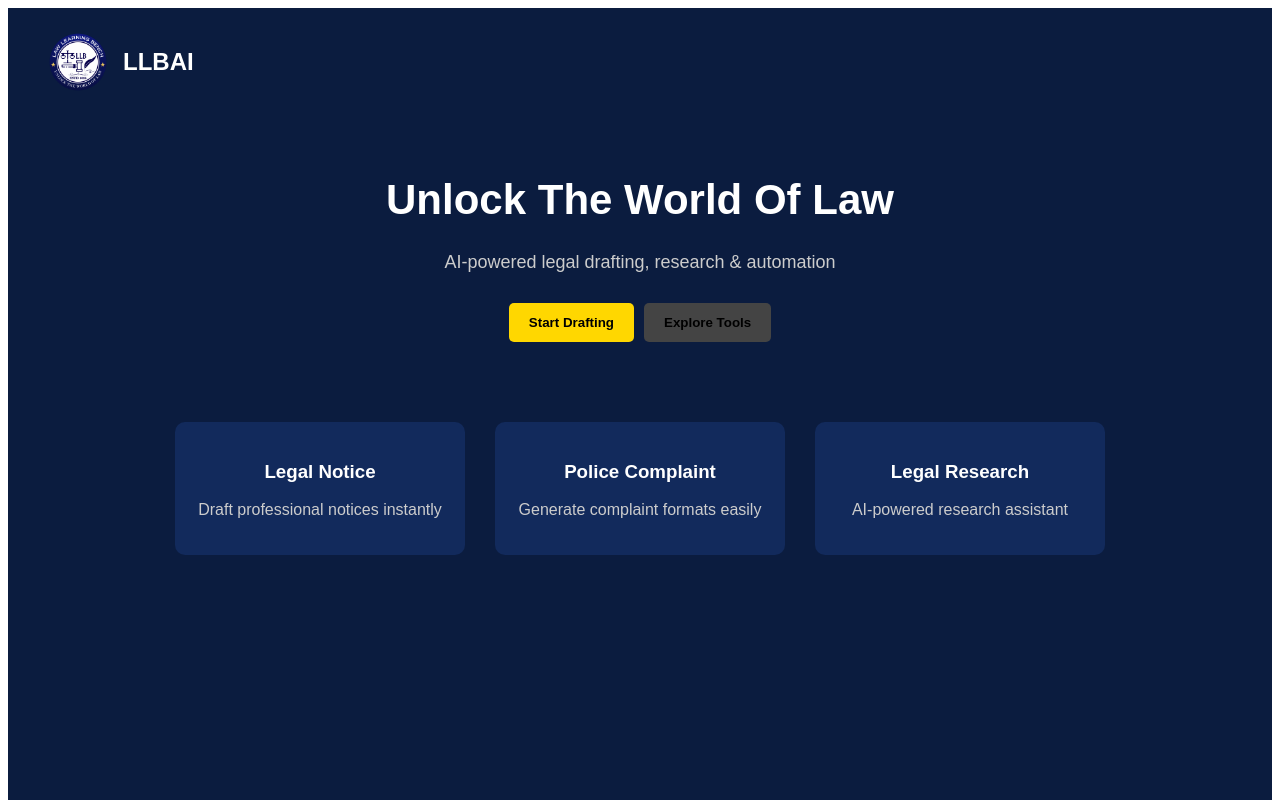
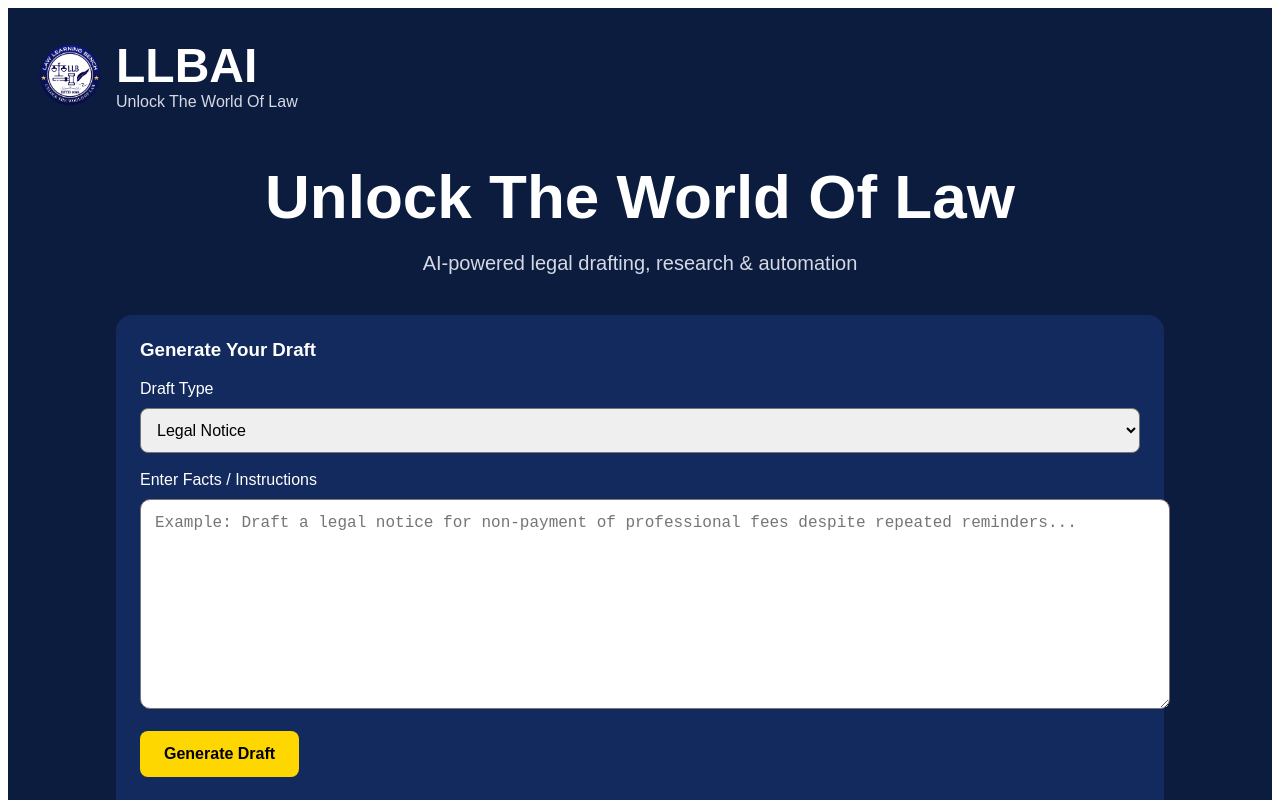
Before and after one commit to hritikypandey13-afk/llbai, a Next.js app: page / in a window 1280 px wide. Shown: the top 800 px of the page. Built offline with nearby package versions, Linux system fonts and the light colour scheme.

Commit message:
Update page.js

```diff
--- a/app/page.js
+++ b/app/page.js
@@ -1,57 +1,158 @@
+"use client";
+
+import { useState } from "react";
+
 export default function Home() {
+  const [draftType, setDraftType] = useState("Legal Notice");
+  const [prompt, setPrompt] = useState("");
+  const [result, setResult] = useState("");
+  const [loading, setLoading] = useState(false);
+
+  const generateDraft = async () => {
+    if (!prompt.trim()) {
+      alert("Please enter your case details first.");
+      return;
+    }
+
+    try {
+      setLoading(true);
+      setResult("");
+
+      const res = await fetch("/api/generate", {
+        method: "POST",
+        headers: {
+          "Content-Type": "application/json",
+        },
+        body: JSON.stringify({
+          prompt: `Draft Type: ${draftType}\n\nFacts:\n${prompt}`,
+        }),
+      });
+
+      const data = await res.json();
+
+      if (data.error) {
+        setResult("Error: " + data.error);
+      } else {
+        setResult(data.result || "No response received.");
+      }
+    } catch (err) {
+      setResult("Something went wrong while generating the draft.");
+    } finally {
+      setLoading(false);
+    }
+  };
+
   return (
-    <main style={{ fontFamily: "Arial", background: "#0b1c3f", color: "white", minHeight: "100vh" }}>
-
-      {/* NAVBAR */}
-      <div style={{ display: "flex", alignItems: "center", padding: "20px 40px" }}>
-        <img src="/llb-logo.png" alt="LLB Logo" style={{ width: "60px", marginRight: "15px" }} />
-        <h2>LLBAI</h2>
-      </div>
-
-      {/* HERO SECTION */}
-      <div style={{ textAlign: "center", marginTop: "60px" }}>
-        <h1 style={{ fontSize: "42px" }}>Unlock The World Of Law</h1>
-        <p style={{ marginTop: "10px", fontSize: "18px", color: "#ccc" }}>
-          AI-powered legal drafting, research & automation
-        </p>
-
-        <div style={{ marginTop: "30px" }}>
-          <button style={btn}>Start Drafting</button>
-          <button style={{ ...btn, marginLeft: "10px", background: "#444" }}>Explore Tools</button>
+    <main
+      style={{
+        fontFamily: "Arial, sans-serif",
+        background: "#0b1c3f",
+        color: "white",
+        minHeight: "100vh",
+        padding: "30px",
+      }}
+    >
+      <div style={{ display: "flex", alignItems: "center", gap: "14px" }}>
+        <img
+          src="/llb-logo.png"
+          alt="LLBAI Logo"
+          style={{ width: "64px", height: "64px", objectFit: "contain" }}
+        />
+        <div>
+          <h2 style={{ margin: 0, fontSize: "48px" }}>LLBAI</h2>
+          <p style={{ margin: 0, color: "#d5d9e3" }}>Unlock The World Of Law</p>
         </div>
       </div>
 
-      {/* FEATURES */}
-      <div style={{ display: "flex", justifyContent: "center", gap: "30px", marginTop: "80px" }}>
-        <Card title="Legal Notice" desc="Draft professional notices instantly" />
-        <Card title="Police Complaint" desc="Generate complaint formats easily" />
-        <Card title="Legal Research" desc="AI-powered research assistant" />
+      <div style={{ textAlign: "center", marginTop: "50px" }}>
+        <h1 style={{ fontSize: "62px", marginBottom: "16px" }}>
+          Unlock The World Of Law
+        </h1>
+        <p style={{ fontSize: "20px", color: "#d5d9e3" }}>
+          AI-powered legal drafting, research & automation
+        </p>
       </div>
 
+      <div
+        style={{
+          maxWidth: "1000px",
+          margin: "40px auto 0",
+          background: "#132a5e",
+          borderRadius: "16px",
+          padding: "24px",
+        }}
+      >
+        <h3 style={{ marginTop: 0 }}>Generate Your Draft</h3>
+
+        <label style={{ display: "block", marginBottom: "10px" }}>
+          Draft Type
+        </label>
+        <select
+          value={draftType}
+          onChange={(e) => setDraftType(e.target.value)}
+          style={{
+            width: "100%",
+            padding: "12px",
+            borderRadius: "8px",
+            marginBottom: "18px",
+            fontSize: "16px",
+          }}
+        >
+          <option>Legal Notice</option>
+          <option>Police Complaint</option>
+          <option>Application</option>
+          <option>Synopsis</option>
+          <option>Bail Application</option>
+        </select>
+
+        <label style={{ display: "block", marginBottom: "10px" }}>
+          Enter Facts / Instructions
+        </label>
+        <textarea
+          value={prompt}
+          onChange={(e) => setPrompt(e.target.value)}
+          placeholder="Example: Draft a legal notice for non-payment of professional fees despite repeated reminders..."
+          style={{
+            width: "100%",
+            minHeight: "180px",
+            padding: "14px",
+            borderRadius: "10px",
+            fontSize: "16px",
+            resize: "vertical",
+            marginBottom: "18px",
+          }}
+        />
+
+        <button
+          onClick={generateDraft}
+          style={{
+            padding: "14px 24px",
+            background: "#FFD700",
+            color: "#000",
+            border: "none",
+            borderRadius: "8px",
+            cursor: "pointer",
+            fontWeight: "bold",
+            fontSize: "16px",
+          }}
+        >
+          {loading ? "Generating..." : "Generate Draft"}
+        </button>
+
+        <div
+          style={{
+            marginTop: "24px",
+            background: "#0f2149",
+            padding: "18px",
+            borderRadius: "12px",
+            whiteSpace: "pre-wrap",
+            lineHeight: 1.6,
+            minHeight: "160px",
+          }}
+        >
+          {result || "Your generated draft will appear here."}
+        </div>
+      </div>
     </main>
   );
 }
-
-const btn = {
-  padding: "12px 20px",
-  background: "#FFD700",
-  border: "none",
-  borderRadius: "5px",
-  cursor: "pointer",
-  fontWeight: "bold"
-};
-
-function Card({ title, desc }) {
-  return (
-    <div style={{
-      background: "#122a5c",
-      padding: "20px",
-      borderRadius: "10px",
-      width: "250px",
-      textAlign: "center"
-    }}>
-      <h3>{title}</h3>
-      <p style={{ color: "#ccc" }}>{desc}</p>
-    </div>
-  );
-}
```
